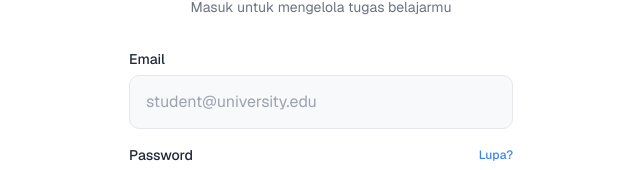
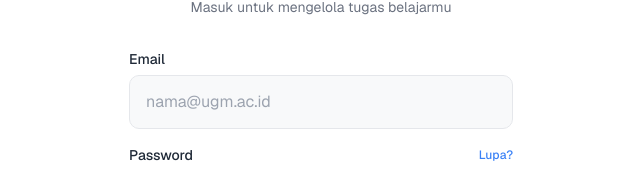
Before and after one commit to saaip7/pwa-gamatutor-id, a Next.js app in the folder frontend/: page /login in a window 1280 px wide. Shown: the part 281-451 px from the top of the page, without its empty margins (319-959 px from the left). Built offline with nearby package versions, Linux system fonts and the light colour scheme; no server answers.

Commit message:
feat: adjust placeholder messages on form input login and register

```diff
--- a/frontend/src/components/feature/auth/LoginForm.tsx
+++ b/frontend/src/components/feature/auth/LoginForm.tsx
@@ -83,7 +83,7 @@ export function LoginForm() {
           label="Email"
           type="email"
           id="email"
-          placeholder="student@university.edu"
+          placeholder="nama@ugm.ac.id"
           value={email}
           onChange={(e) => setEmail(e.target.value)}
           required
--- a/frontend/src/components/feature/auth/RegisterForm.tsx
+++ b/frontend/src/components/feature/auth/RegisterForm.tsx
@@ -99,7 +99,7 @@ export function RegisterForm() {
           label="Email"
           type="email"
           id="email"
-          placeholder="student@university.edu"
+          placeholder="nama@ugm.ac.id"
           value={email}
           onChange={(e) => setEmail(e.target.value)}
           required
```
